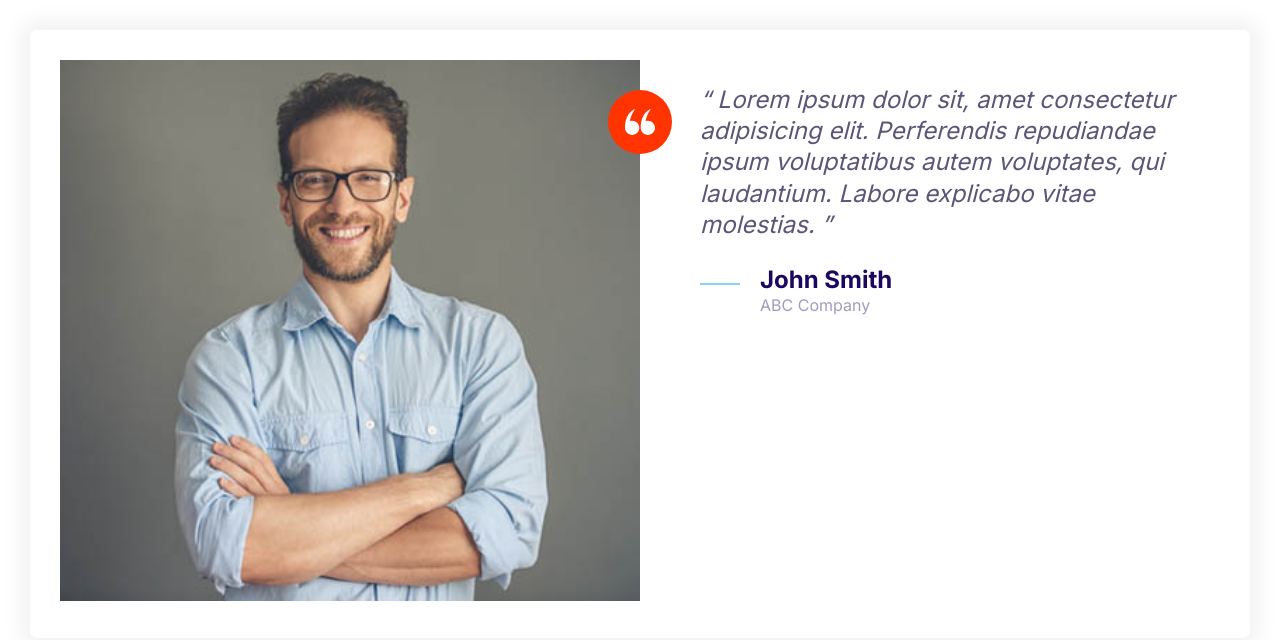
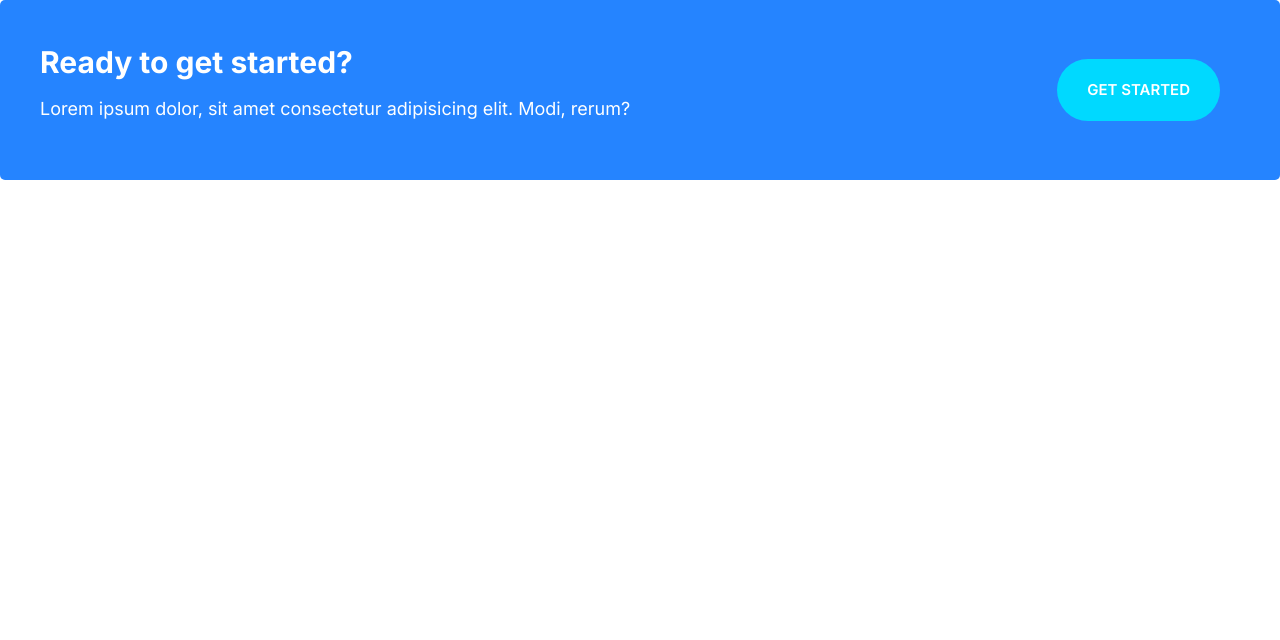
Before and after one commit to syl19/moshify-project, a plain HTML site: page index.html in a window 1280 px wide. Drawn offline with Linux system fonts and the light colour scheme.

Commit message:
Build callout component.

```diff
--- a/css/styles.css
+++ b/css/styles.css
@@ -242,6 +242,11 @@ a {
 .btn--outline:hover {
   background: var(--color-headings);
   color: white;
+}
+
+.btn--stretched {
+  padding-left: 6rem;
+  padding-right: 6rem;
 }
 
 .btn--block {
@@ -492,3 +497,45 @@ a {
     margin-left: 6rem;
   }
 }
+
+/* Callouts */
+
+.callout {
+  padding: 4rem;
+  border-radius: 5px;
+}
+
+.callout--primary {
+  background: var(--color-primary);
+  color: white;
+}
+
+.callout__heading {
+  margin-top: 0;
+  color: white;
+  font-size: 3rem;
+}
+
+.callout .btn {
+  justify-self: center;
+  align-self: center;
+}
+
+.callout__content {
+  text-align: center;
+}
+
+@media screen and (min-width: 768px) {
+
+  .callout .grid--1x2 {
+    grid-template-columns: 1fr auto;
+  }
+  .callout__content {
+    text-align: left;
+  }
+
+  .callout .btn {
+    justify-self: start;
+    margin:  0 2rem;
+  }
+}
--- a/index.html
+++ b/index.html
@@ -14,37 +14,17 @@
     <link rel="stylesheet" href="css/normalize.css" />
     <link rel="stylesheet" href="css/styles.css" />
   </head>
-  <body style="padding: 3rem">
-    <div class="card testimonial">
+  <body>
+    <div class="callout callout--primary">
       <div class="grid grid--1x2">
-        <div class="testimonial__image">
-          <img src="images/testimonial.jpg" alt="A smiling customer" />
-          <span class="icon-container icon-container--accent">
-            <svg class="icon icon--white icon--small">
-              <use xlink:href="images/sprite.svg#quotes"></use>
-            </svg>
-          </span>
+        <div class="callout__content">
+          <h2 class="callout__heading">Ready to get started?</h2>
+          <p>
+            Lorem ipsum dolor, sit amet consectetur adipisicing elit. Modi,
+            rerum?
+          </p>
         </div>
-        <blockquote class="quote">
-          <p class="quote__text">
-            Lorem ipsum dolor sit, amet consectetur adipisicing elit.
-            Perferendis repudiandae ipsum voluptatibus autem voluptates, qui
-            laudantium. Labore explicabo vitae molestias.
-          </p>
-          <footer>
-            <div class="media">
-              <div class="media__image">
-                <svg class="icon icon--primary quote__line">
-                  <use xlink:href="images/sprite.svg#line"></use>
-                </svg>
-              </div>
-              <div class="media__body">
-                <h3 class="media__title quote__author">John Smith</h3>
-                <p class="quote__company">ABC Company</p>
-              </div>
-            </div>
-          </footer>
-        </blockquote>
+        <a href="#" class="btn btn--secondary">GET STARTED</a>
       </div>
     </div>
   </body>
```
Also changed, not shown: components/callouts.html (added, +11 -0 lines).
